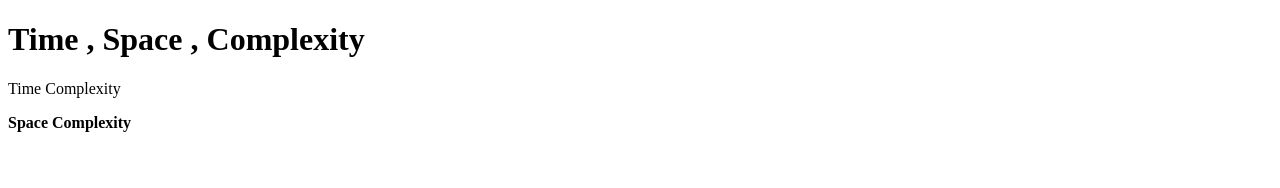
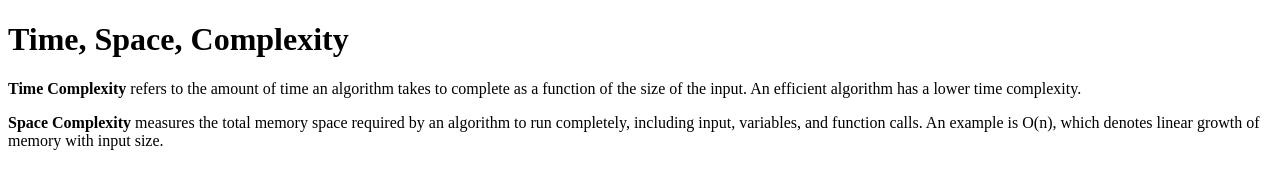
Before and after one commit to acciojob/time-and-space-complexity-patelantra17, a website: page main.html in a window 1280 px wide. Drawn offline with Linux system fonts and the light colour scheme.

Commit message:
created a submission

```diff
--- a/main.html
+++ b/main.html
@@ -1,18 +1,18 @@
 <!DOCTYPE html>
+<!DOCTYPE html>
+<html>
+<head>
+    <title>Time and Space Complexity</title>
+</head>
+<body>
+    <h1>Time, Space, Complexity</h1>
 
-<html>
+    <p>
+        <b>Time Complexity</b> refers to the amount of time an algorithm takes to complete as a function of the size of the input. An efficient algorithm has a lower time complexity.
+    </p>
 
-<head>
-	<link rel="stylesheet" href="styles.css">
-	<title>Time and space complexcity</title>
-</head>
-
-<body>
-	<h1>Time , Space , Complexity</h1>
-	<p>Time Complexity</p>
-	<p><b>Space Complexity</b></p>
-    <script type="text/javascript" src="./script.js">
-</script>
+    <p>
+        <b>Space Complexity</b> measures the total memory space required by an algorithm to run completely, including input, variables, and function calls. An example is O(n), which denotes linear growth of memory with input size.
+    </p>
 </body>
-
 </html>
```
